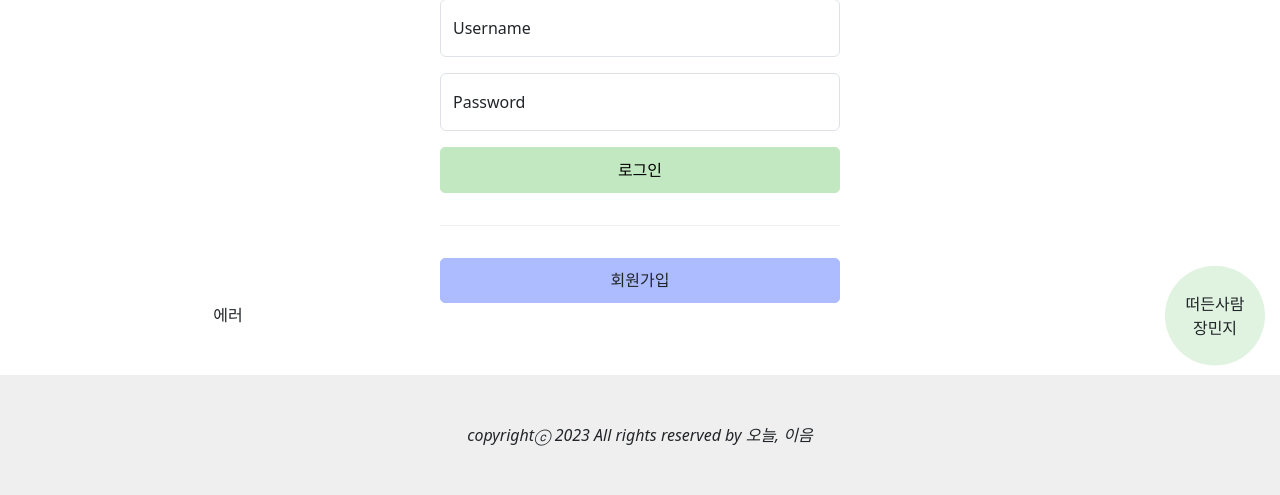
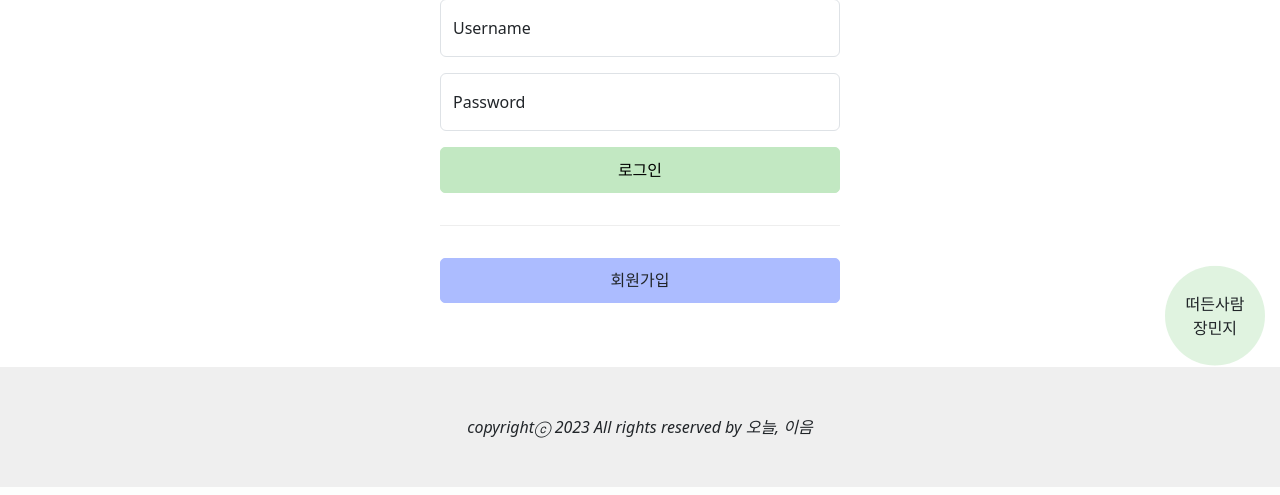
Before and after one commit to skysky44/ieum, a Django app: page /accounts/login/ in a window 1280 px wide. Shown: the part 381-876 px from the top of the page. Run offline with Django 3.2, Linux system fonts and the light colour scheme; some libraries are stand-ins or nearby versions; some web fonts are replaced.

Commit message:
[UPDATE] fixed error 일부 에러 수정

```diff
--- a/accounts/templates/accounts/email_error.html
+++ b/accounts/templates/accounts/email_error.html
@@ -1,4 +1,4 @@
 
 <div>
-  에러 {{ error }}
+  {{ error }}
 </div>
```
Also changed, not shown: posts/migrations/0002_alter_post_image_urls.py (deleted).
